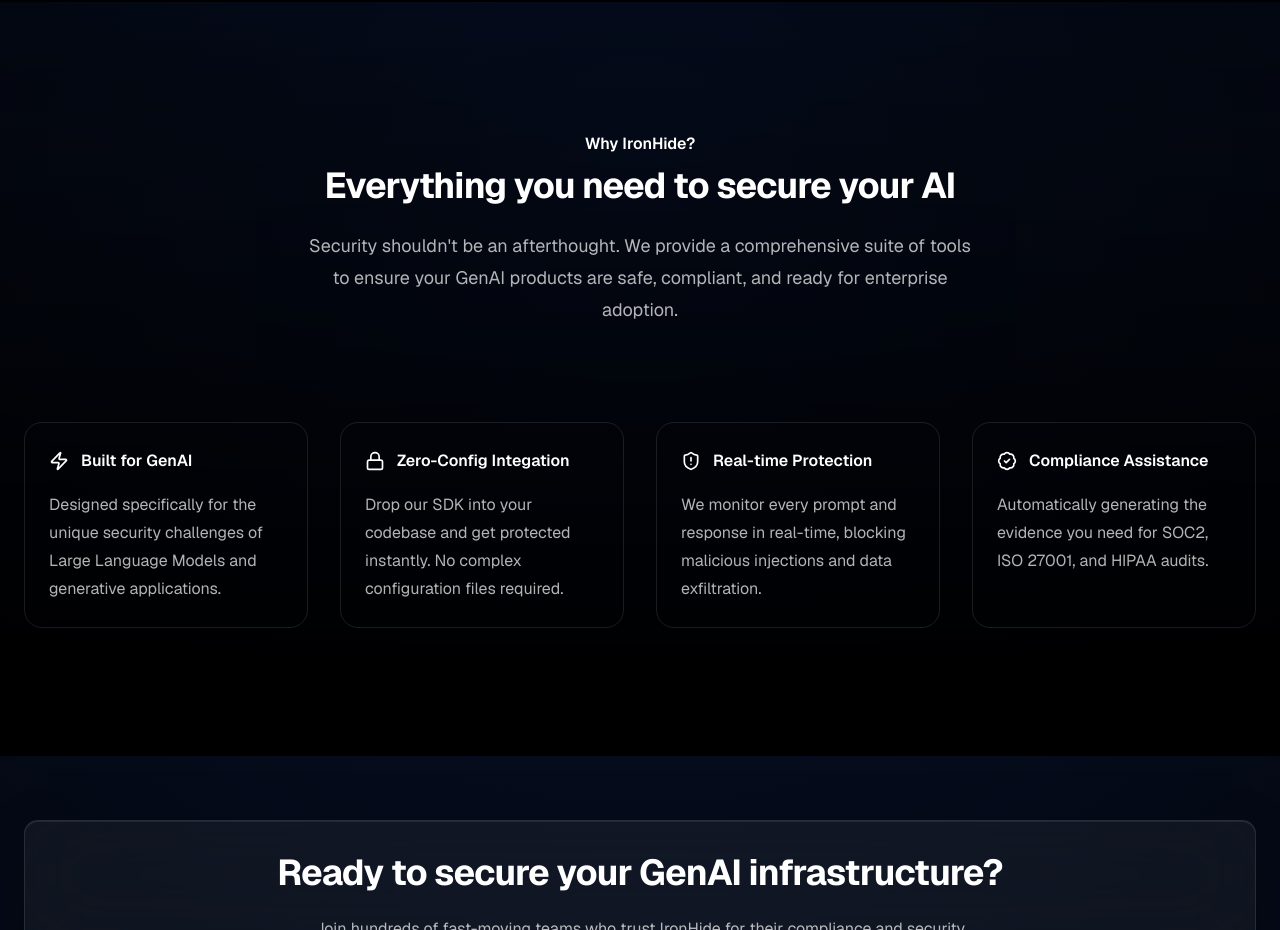
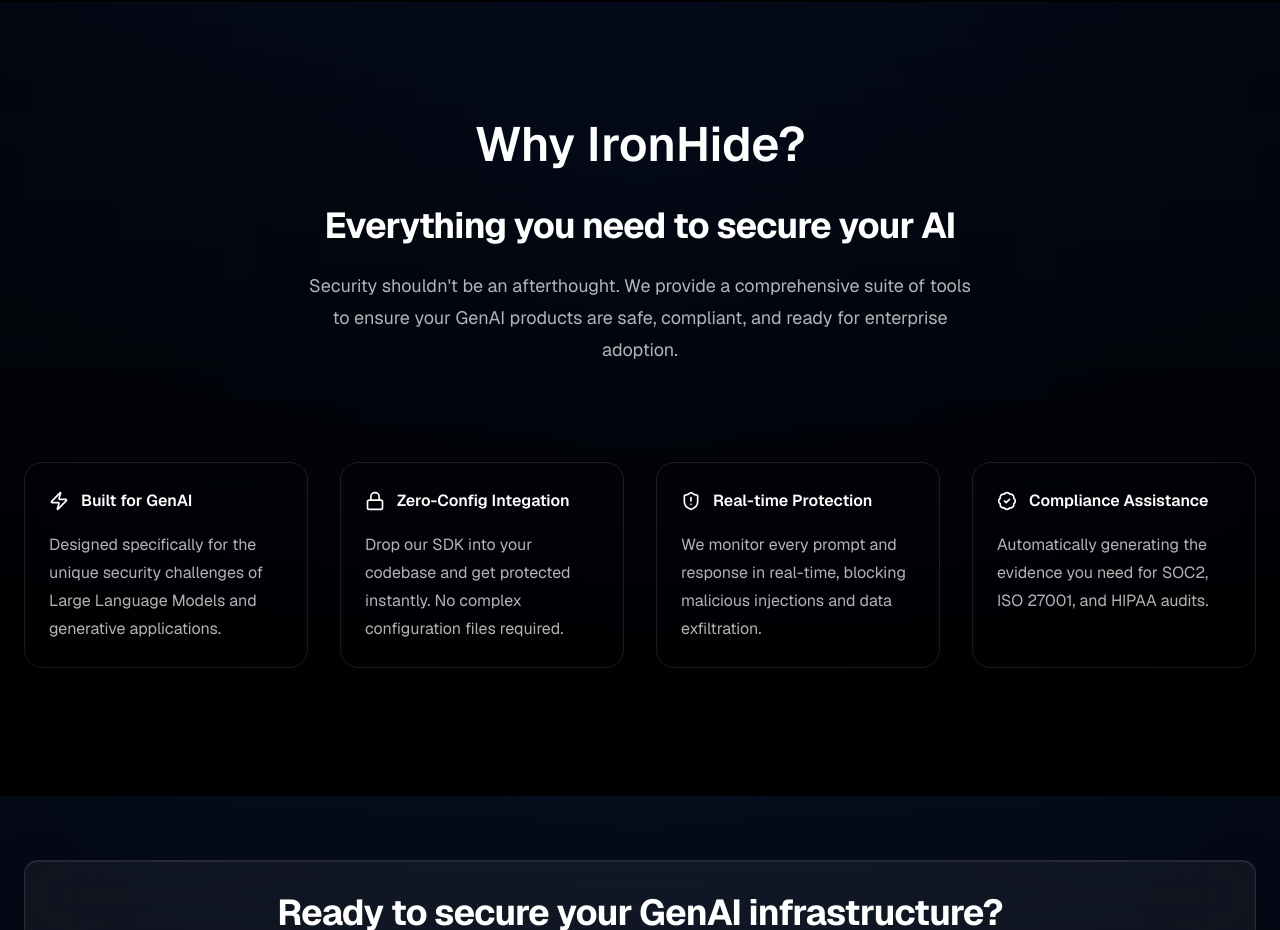
Before and after one commit to msidhartha7/ironhide, a Next.js app: page / in a window 1280 px wide. Shown: the part 1920-2850 px from the top of the page. Built offline with nearby package versions, Linux system fonts and the light colour scheme.

Commit message:
updte color

```diff
--- a/components/landing/WhyUs.tsx
+++ b/components/landing/WhyUs.tsx
@@ -35,8 +35,8 @@
             <div className="pointer-events-none absolute inset-0 -z-[5] bg-black/35" aria-hidden />
             <div className="container relative z-10 mx-auto px-4 md:px-6">
                 <div className="mx-auto max-w-2xl lg:text-center">
-                    <h2 className="text-base font-semibold leading-7 text-brand-300">Why IronHide?</h2>
-                    <p className="mt-2 text-3xl font-bold tracking-tight text-white sm:text-4xl">
+                    <h2 className="text-5xl font-semibold leading-7 text-brand-300">Why IronHide?</h2>
+                    <p className="mt-12 text-3xl font-bold tracking-tight text-white sm:text-4xl">
                         Everything you need to secure your AI
                     </p>
                     <p className="mt-6 text-lg leading-8 text-white/70">
```
